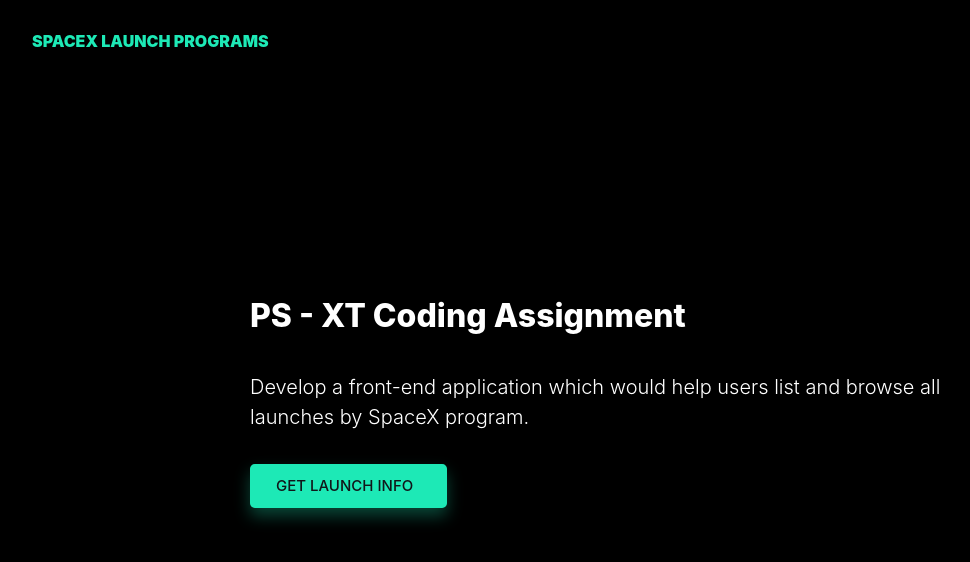
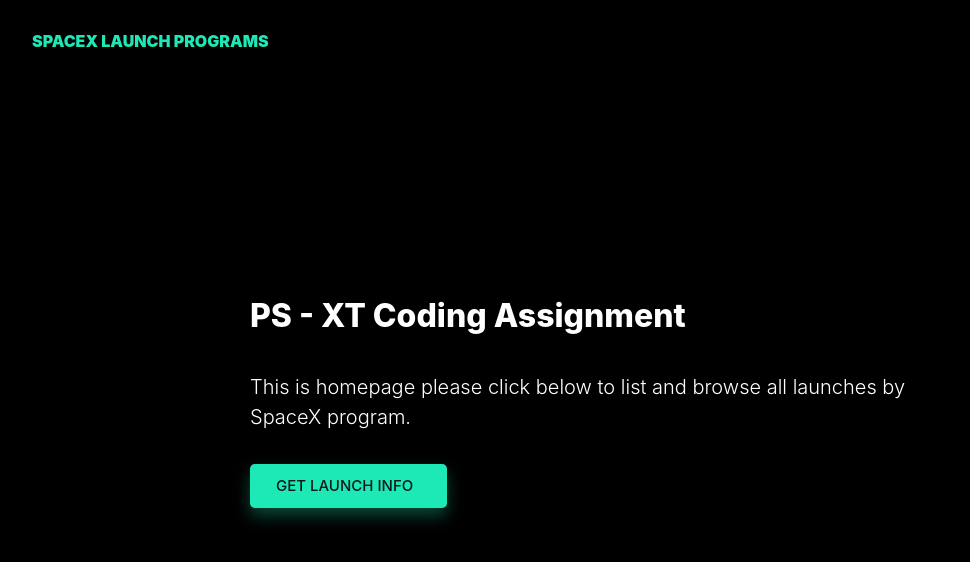
Before and after one commit to sndpkpr/spcX_PS, an Angular app: page / in a window 1280 px wide. Shown: the top 562 px of the page, without its empty margins (3-973 px from the left). Built offline with nearby package versions, Linux system fonts and the light colour scheme.

Commit message:
infomation to click

```diff
--- a/src/app/landing-page/landing-page.component.html
+++ b/src/app/landing-page/landing-page.component.html
@@ -20,7 +20,7 @@
             <div class="row vh-md-100">
                 <div class="col-md-8 col-sm-10 col-12 mx-auto my-auto text-left">
                     <h1 class="heading-black text-capitalize">PS - XT Coding Assignment</h1>
-                    <p class="lead py-3">Develop a front-end application which would help users list and browse all
+                    <p class="lead py-3">This is homepage please click below to list and browse all
                         launches by SpaceX program.</p>
                     <a href="/info" class="btn btn-primary d-inline-flex flex-row align-items-center">
                         Get launch info
```
